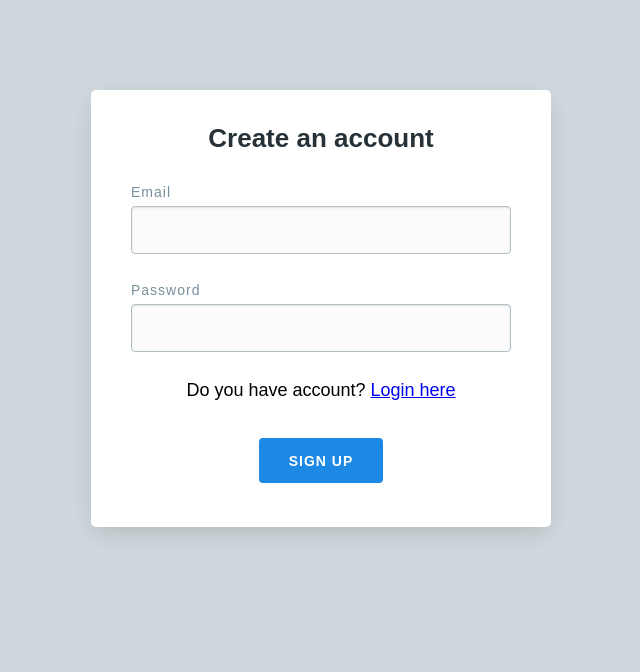
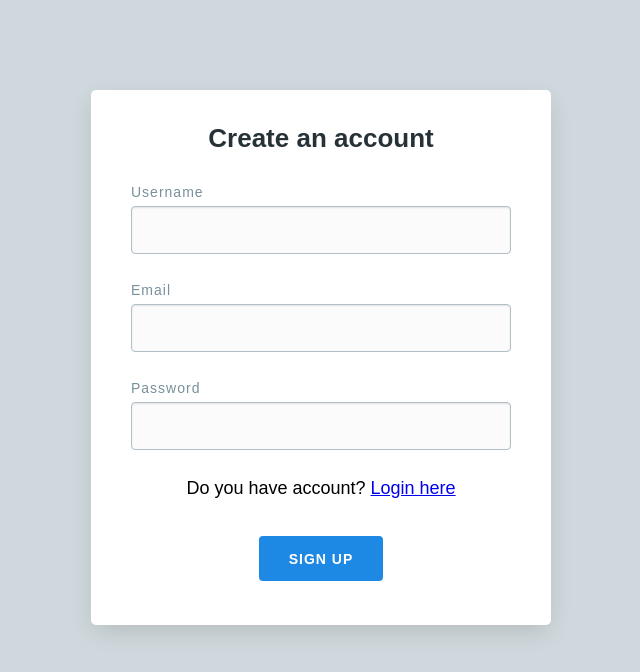
Before and after one commit to martabartsch/Virtual-canvas, a Flask app: page /register in a window 1280 px wide. Shown: the top 672 px of the page, without its empty margins (319-959 px from the left). Run offline with Flask 3, Linux system fonts and the light colour scheme.

Commit message:
Added input for username

```diff
--- a/backend/app.py
+++ b/backend/app.py
@@ -18,11 +18,11 @@ def home():
 @app.route('/login', methods=['GET', 'POST'])
 def login_user():
     if request.method == 'POST':
-        email = request.form.get('email')
+        username = request.form.get('username')
         password = request.form.get('password')
-        result = user_db.login_user(email, password)
+        result = user_db.login_user(username, password)
         if result is False:
-            return render_template('login.html', error='Email or password is incorrect')
+            return render_template('login.html', error='Username or password is incorrect')
         else:
             return render_template('home.html')
     return render_template('login.html')
@@ -31,9 +31,10 @@ def login_user():
 @app.route('/register', methods=['GET', 'POST'])
 def register_user():
     if request.method == 'POST':
+        username = request.form.get('username')
         email = request.form.get('email')
         password = request.form.get('password')
-        result = user_db.register_user(email, password)
+        result = user_db.register_user(username, email, password)
         print(result)
         if result == 'ERROR':
             return render_template('register.html', error='Email already exists')
--- a/backend/user/database.py
+++ b/backend/user/database.py
@@ -1,7 +1,6 @@
 from pymongo import MongoClient
 from dotenv import load_dotenv
 from flask import session
-import os
 
 dotenv_path = '/Users/marta/virtual-canvas/.env'
 load_dotenv(dotenv_path)
@@ -25,17 +24,18 @@ class UserDatabase:
         else:
             return 0
 
-    def register_user(self, email, password):
+    def register_user(self, username, email, password):
         max_id = self.get_max_user_id()
         print(type(max_id))
         id_user = int(max_id) + 1
 
-        user_exist = self.collection.find_one({"email": email})
+        user_exist = self.collection.find_one({"username": username, "email": email})
         if user_exist:
             return 'ERROR'
         else:
             user_data = {
                 '_id': str(id_user),
+                'username': username,
                 'email': email,
                 'password': password,
             }
@@ -43,11 +43,11 @@ class UserDatabase:
         result = self.collection.insert_one(user_data)
         return result.inserted_id
 
-    def login_user(self, email, password):
-        user_exist = self.collection.find_one({"email": email, "password": password})
+    def login_user(self, username, password):
+        user_exist = self.collection.find_one({"username": username, "password": password})
         if user_exist:
             session['user_id'] = str(user_exist['_id'])
-            session['email'] = user_exist['email']
+            session['username'] = user_exist['username']
             return True
         else:
             return False
--- a/frontend/templates/login.html
+++ b/frontend/templates/login.html
@@ -15,8 +15,8 @@
 
       <form name="login_form" action="{{ url_for('login_user')}}" method="post">
 
-        <label for="email">Email</label>
-        <input type="email" name="email" class="field" required>
+        <label for="username">Username</label>
+        <input type="text" name="username" class="field" required>
 
         <label for="password">Password</label>
         <input type="password" name="password" class="field" required>
--- a/frontend/templates/register.html
+++ b/frontend/templates/register.html
@@ -18,6 +18,9 @@
 
       <form name="signup_form" method="post">
 
+        <label for="username">Username</label>
+        <input type="text" name="username" class="field" required>
+
         <label for="email">Email</label>
         <input type="email" name="email" class="field" required>
 
```
